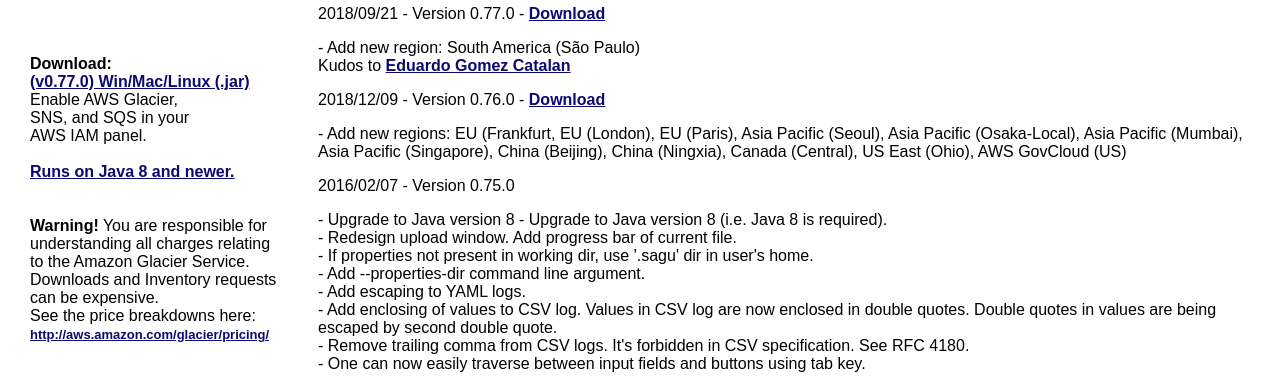
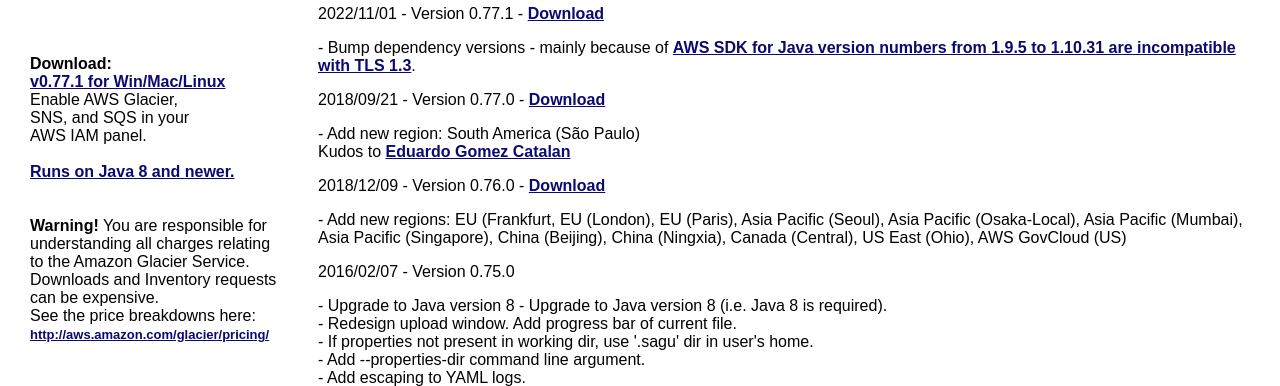
Before and after one commit to SimpleAmazonGlacierUploader/SimpleAmazonGlacierUploader.github.io, a plain HTML site: page index.html in a window 1280 px wide. Shown: the part 283-669 px from the top of the page. Drawn offline with Linux system fonts and the light colour scheme; a web font is replaced by a local one.

Commit message:
Add version 0.77.1

```diff
--- a/index.html
+++ b/index.html
@@ -12,8 +12,8 @@
     </a>
     <br><br><br><br>
     <strong>Download: </strong><br>
-    <a href="https://github.com/SimpleAmazonGlacierUploader/SAGU/releases/download/GlacierUploader-0.77.0/GlacierUploader-0.77.0.jar">(v0.77.0)
-        Win/Mac/Linux (.jar)</a><br>
+    <a href="https://github.com/SimpleAmazonGlacierUploader/SAGU/releases/download/GlacierUploader-0.77.1/GlacierUploader-0.77.1.jar">v0.77.1
+        for Win/Mac/Linux</a><br>
     Enable AWS Glacier, <br>
     SNS, and SQS in your <br>
     AWS IAM panel.<br>
@@ -56,6 +56,14 @@
 
 <br>
 <br>
+
+<p>
+    2022/11/01 - Version 0.77.1 -
+    <a href="https://github.com/SimpleAmazonGlacierUploader/SAGU/releases/download/GlacierUploader-0.77.1/GlacierUploader-0.77.1.jar">Download</a>
+</p>
+<p>
+    - Bump dependency versions - mainly because of <a href="https://aws.amazon.com/blogs/developer/tls-1-3-incompatibility-with-aws-sdk-for-java-versions-1-9-5-to-1-10-31/">AWS SDK for Java version numbers from 1.9.5 to 1.10.31 are incompatible with TLS 1.3</a>.
+</p>
 
 <p>
     2018/09/21 - Version 0.77.0 -
```
